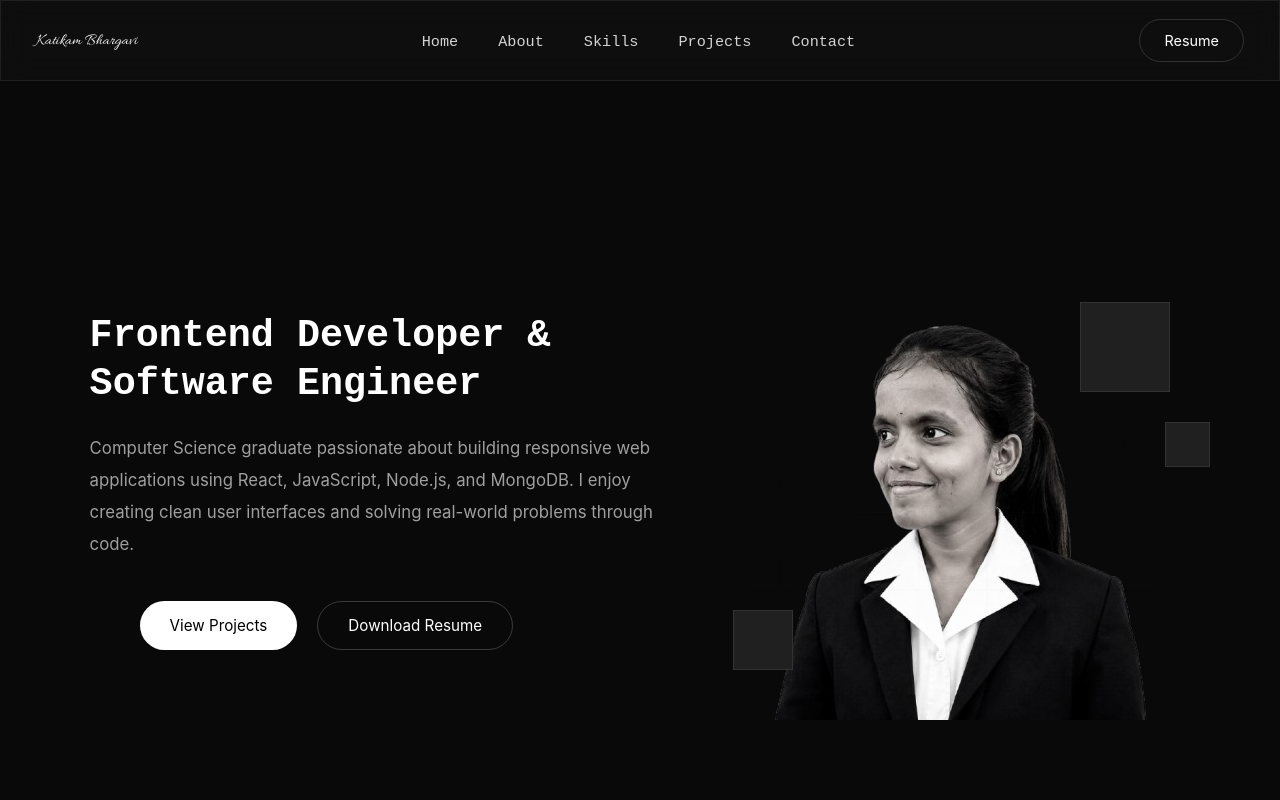
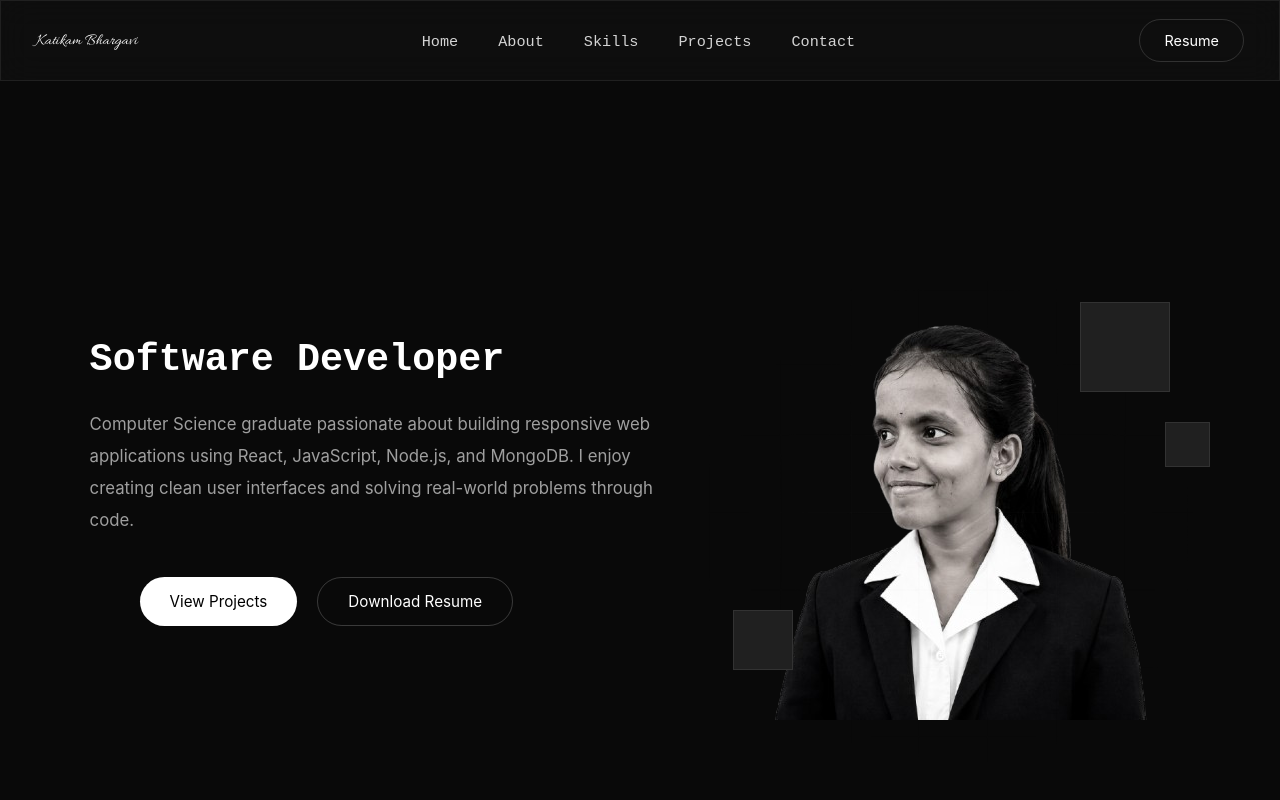
Before and after one commit to bhargavikrishna03/Portfolio, a React (Vite) app: page / in a window 1280 px wide. Shown: the top 800 px of the page. Built offline with nearby package versions, Linux system fonts and the light colour scheme.

Commit message:
Update Hero.jsx

```diff
--- a/src/Hero.jsx
+++ b/src/Hero.jsx
@@ -9,7 +9,7 @@ function Hero() {
     <div className="hero">
       <div className="hero-content">
         {/* <span className="hero-tag">Katikam Bhargavi</span> */}
-        <h1>Frontend Developer & Software Engineer</h1>
+        <h1>Software Developer</h1>
         <p>
           Computer Science graduate passionate about building responsive web
           applications using React, JavaScript, Node.js, and MongoDB. I enjoy
```
